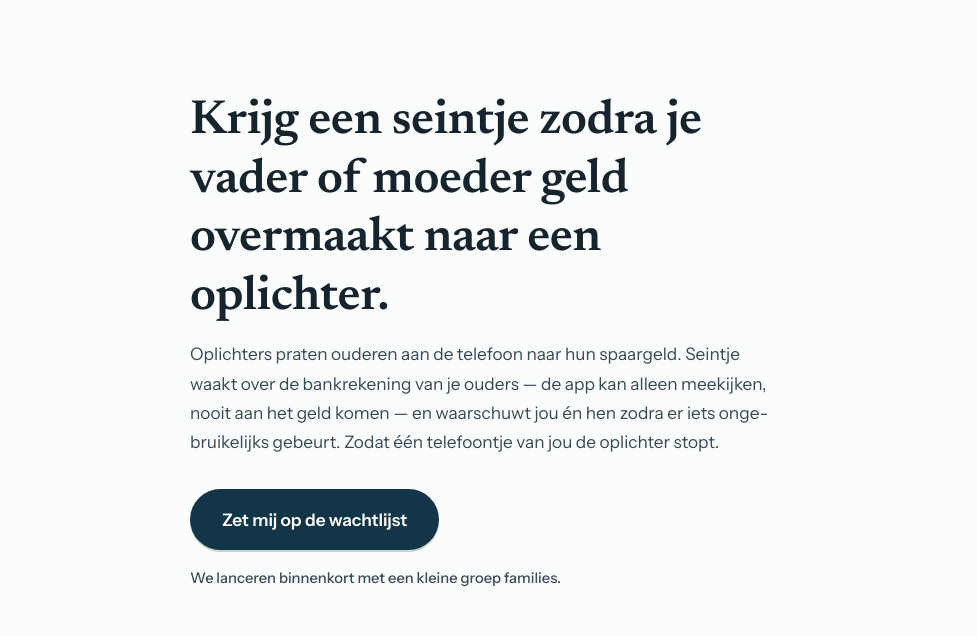
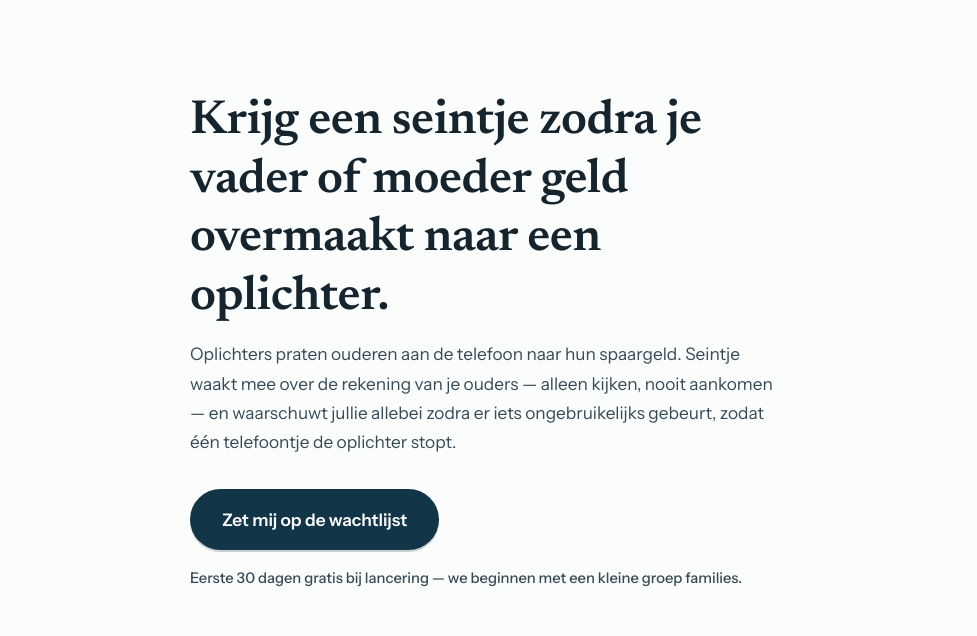
Before and after one commit to goosbarentsen/seintje, a plain HTML site: page site/index.html in a window 1280 px wide. Shown: the part 72-708 px from the top of the page, without its empty margins (152-1129 px from the left). Drawn offline with Linux system fonts and the light colour scheme.

Commit message:
Tighten hero sub-copy and surface free trial near the CTA
Sub-copy went from 3 sentences to 2 by merging the outcome clause
("zodat een telefoontje de oplichter stopt") into the product
sentence instead of dropping it, keeping the payoff while cutting
length. Micro-line under the CTA now mentions the 30-day free trial
instead of only the launch-timing note.

```diff
--- a/site/index.html
+++ b/site/index.html
@@ -387,9 +387,9 @@
 <!-- ================= HERO ================= -->
 <div class="hero wrap">
   <h1>Krijg een seintje zodra je vader of moeder geld overmaakt naar een oplichter.</h1>
-  <p class="sub">Oplichters praten ouderen aan de telefoon naar hun spaargeld. Seintje waakt over de bankrekening van je ouders — de app kan alleen meekijken, nooit aan het geld komen — en waarschuwt jou én hen zodra er iets ongebruikelijks gebeurt. Zodat één telefoontje van jou de oplichter stopt.</p>
+  <p class="sub">Oplichters praten ouderen aan de telefoon naar hun spaargeld. Seintje waakt mee over de rekening van je ouders — alleen kijken, nooit aankomen — en waarschuwt jullie allebei zodra er iets ongebruikelijks gebeurt, zodat één telefoontje de oplichter stopt.</p>
   <a class="cta" href="#aanmelden" id="hero-cta">Zet mij op de wachtlijst</a>
-  <p class="micro">We lanceren binnenkort met een kleine groep families.</p>
+  <p class="micro">Eerste 30 dagen gratis bij lancering — we beginnen met een kleine groep families.</p>
 
   <!-- signatuur: het moment dat de betovering breekt -->
   <div class="moment" aria-label="Voorbeeld van de dubbele waarschuwing">
```
